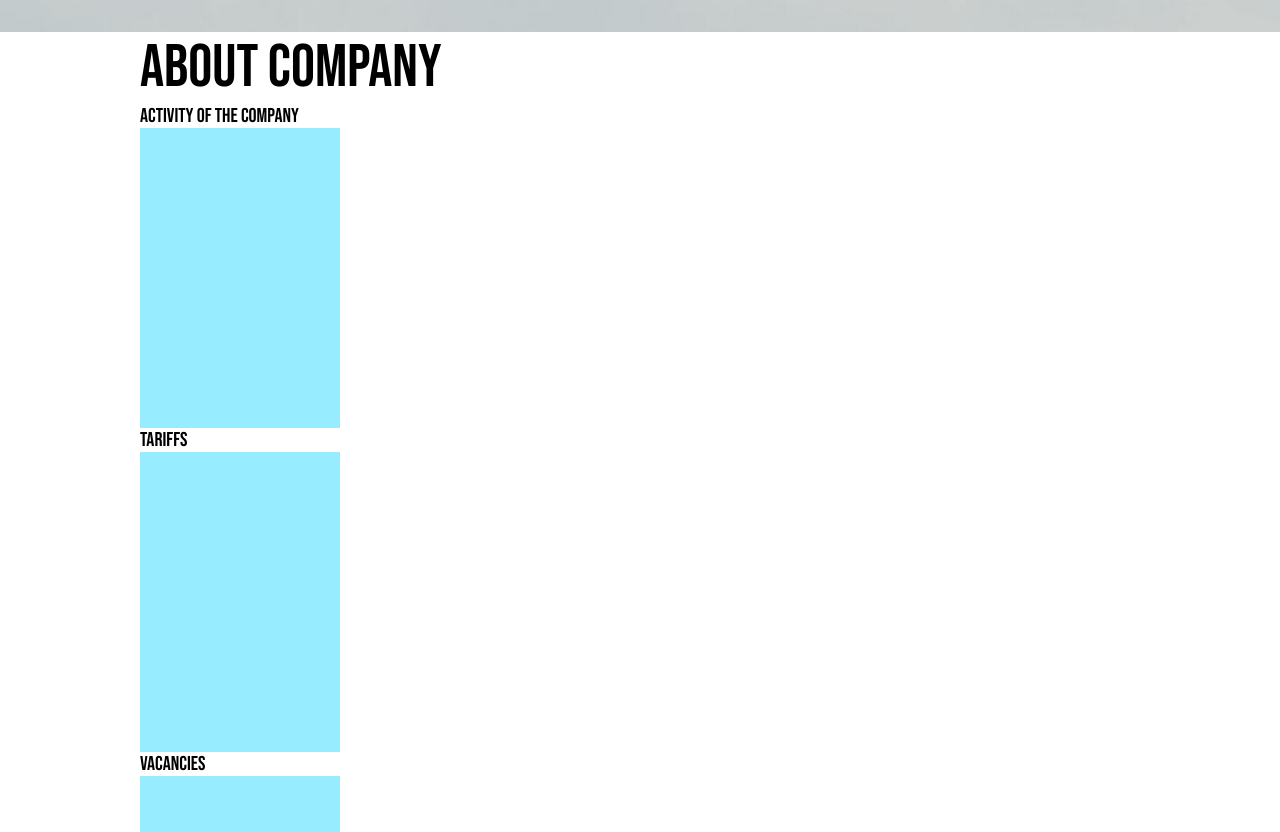
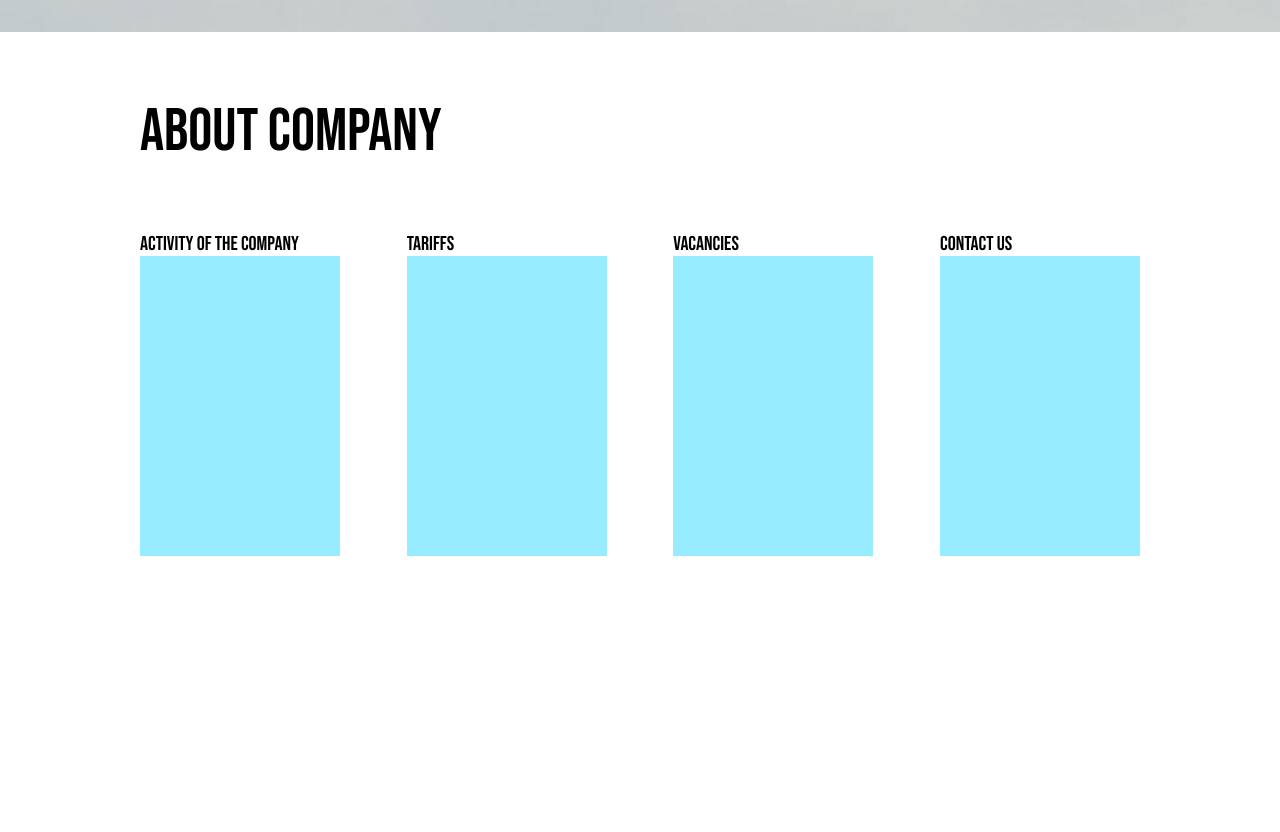
Before and after one commit to Hardelele/cargo-transportation, a React (Create React App) app in the folder frontend/: page / in a window 1280 px wide. Shown: the part 768-1600 px from the top of the page. Built offline with nearby package versions, Linux system fonts and the light colour scheme.

Commit message:
Home.js: add content in center class - add news and request form - change some names

```diff
--- a/frontend/src/pages/Home.js
+++ b/frontend/src/pages/Home.js
@@ -17,7 +17,7 @@ class Home extends Component {
                     <div className="center__empty_space"></div>
                     <div className="center_logo__container">About company</div>
                     <div className="center__empty_space"></div>
-                    <div className="center_content">
+                    <div className="center_content__info">
                         <div className="card">
                             <div className="title_card">Activity of the company</div>
                             <div className="text_card"></div>
@@ -35,6 +35,10 @@ class Home extends Component {
                             <div className="text_card"></div>
                         </div>
                     </div>
+                    <div className="center_content__bottom">
+                        <div className="news__container"></div>
+                        <div className="request__container"></div>
+                    </div>
                 </div>
             </div>
         );
```
